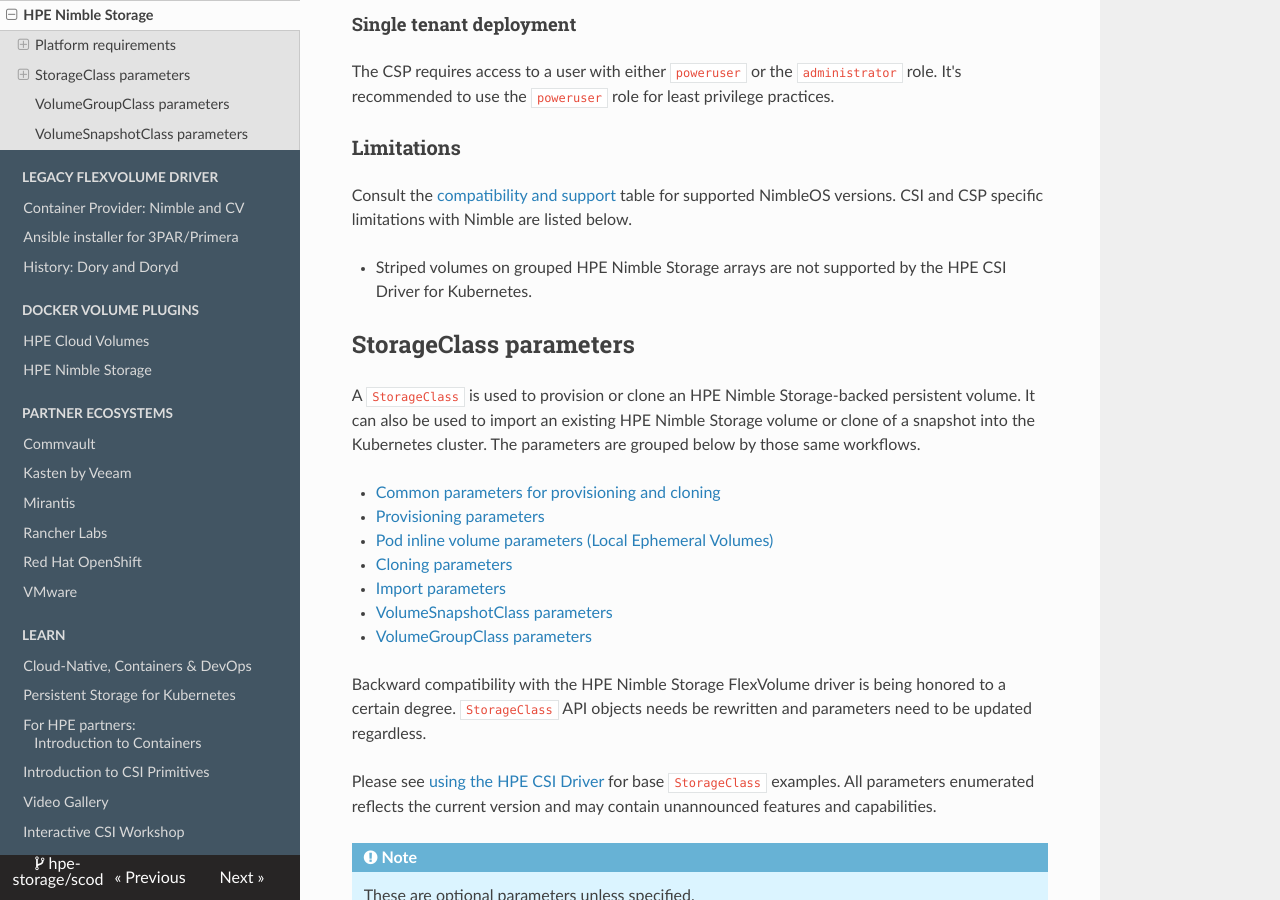
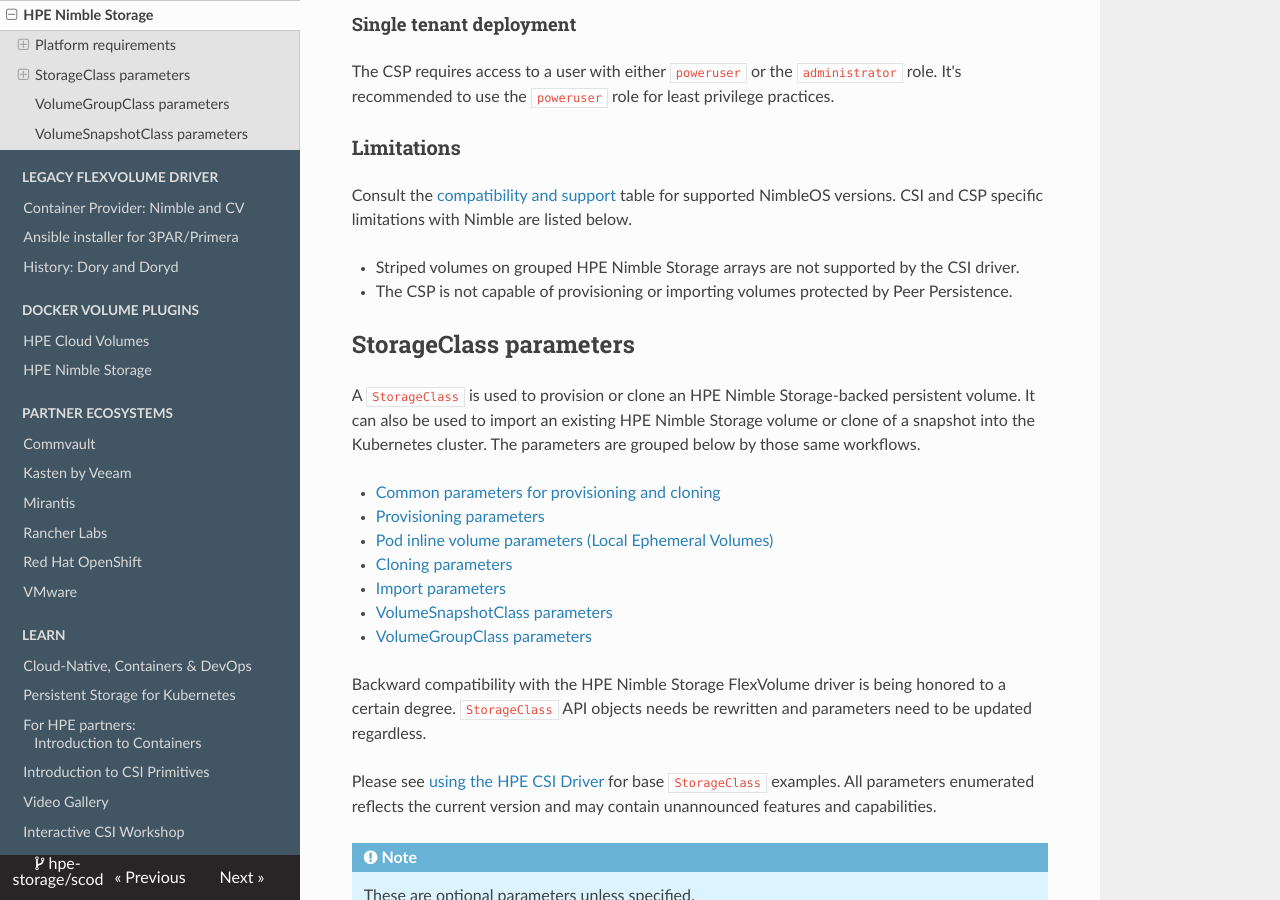
Before and after one commit to hpe-storage/scod, an MkDocs documentation site: the page built from docs/container_storage_provider/hpe_nimble_storage/index.md, in a window 1280 px wide and 900 px high, scrolled down 1511 px. Built offline with MkDocs 1.6.1, drawn with Linux system fonts in a browser that asks for light colours; nearby versions of some CDN libraries.

Commit message:
Peer Persistence is not supported with Nimble (#90)
Signed-off-by: Michael Mattsson <michael.mattsson@hpe.com>

```diff
--- a/docs/container_storage_provider/hpe_nimble_storage/index.md
+++ b/docs/container_storage_provider/hpe_nimble_storage/index.md
@@ -32,7 +32,8 @@
 
 Consult the [compatibility and support](../../csi_driver/index.md#compatibility_and_support) table for supported NimbleOS versions. CSI and CSP specific limitations with Nimble are listed below.
 
-- Striped volumes on grouped HPE Nimble Storage arrays are not supported by the HPE CSI Driver for Kubernetes.
+- Striped volumes on grouped HPE Nimble Storage arrays are not supported by the CSI driver.
+- The CSP is not capable of provisioning or importing volumes protected by Peer Persistence.
 
 ## StorageClass parameters
 
```
